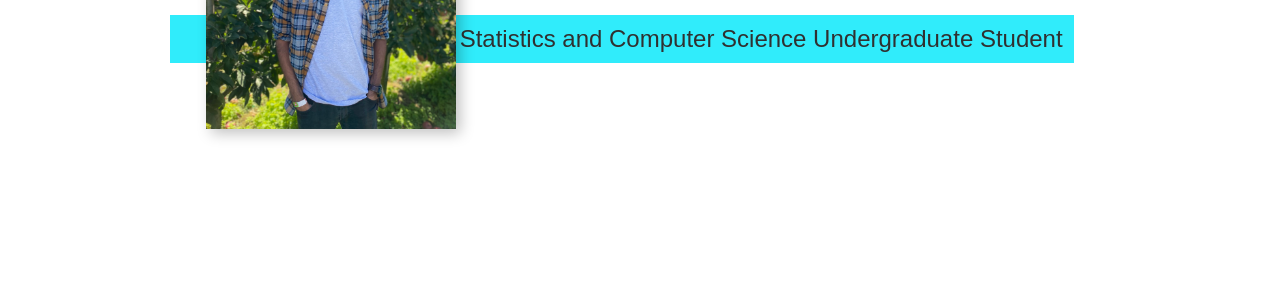
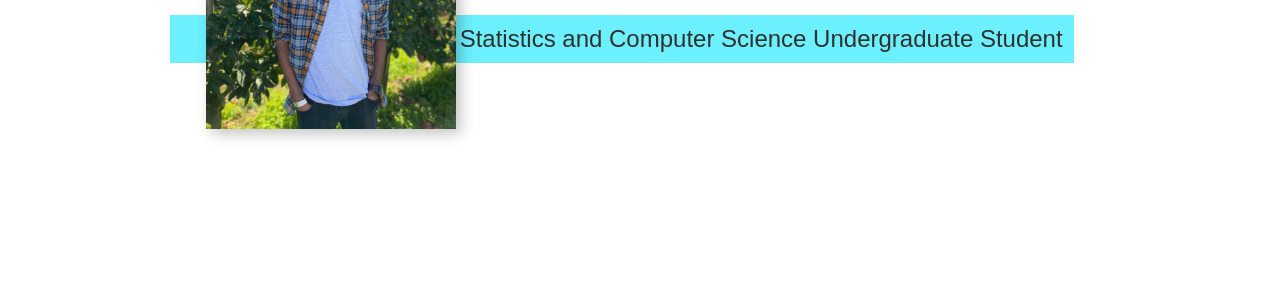
Before and after one commit to earthy1024/My-Website, a plain HTML site: page index.html in a window 1280 px wide. Shown: the part 330-632 px from the top of the page. Drawn offline with Linux system fonts and the light colour scheme.

Commit message:
Update style.css

```diff
--- a/style.css
+++ b/style.css
@@ -13,7 +13,7 @@
 
     --clr-light: #fff;
     --clr-dark: #303030;
-    --clr-accent: #30ECFB;
+    --clr-accent: #6cf0fe;
 
     --fs-h1: 3rem;
     --fs-h2: 2.25rem;
```
